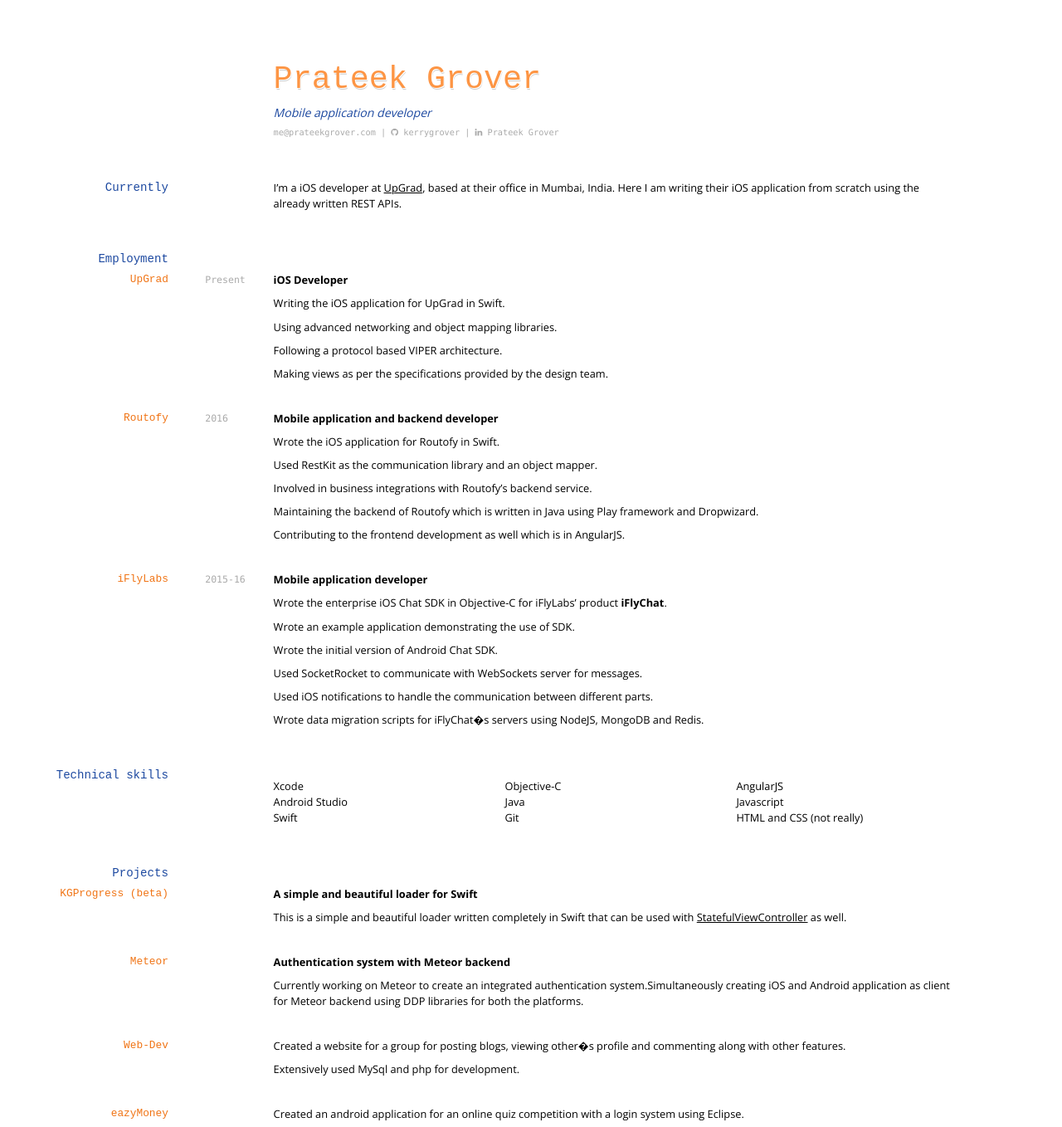
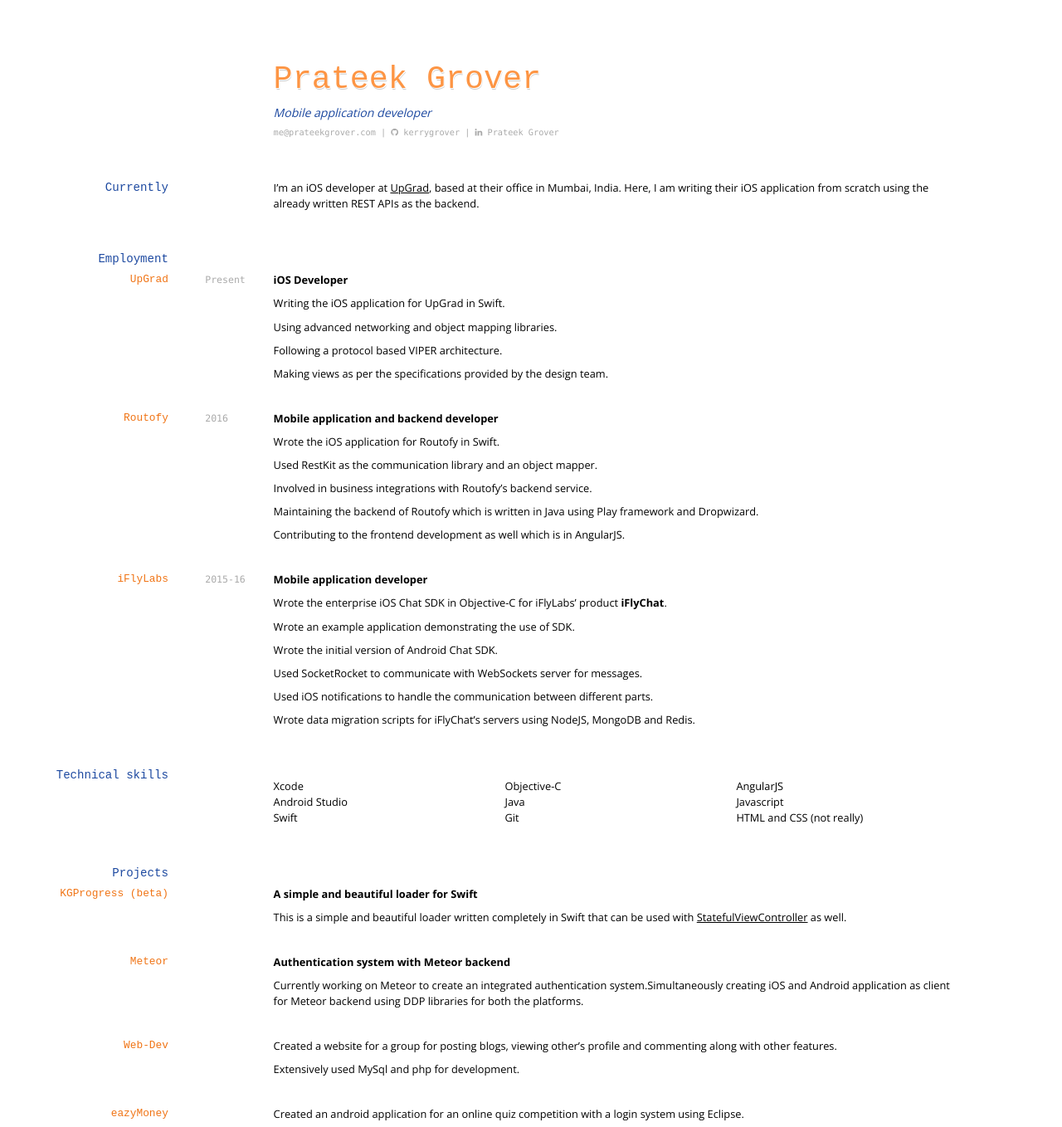
Before and after one commit to kerry/prateekgrover.com, a Jekyll site: the page built from resume/index.md, in a window 1280 px wide. Shown: the top 1358 px of the page at 83% size. Built offline with Jekyll 4.4.1, drawn with Linux system fonts in a browser that asks for light colours; nearby versions of some CDN libraries.

Commit message:
fixed unicode characters

```diff
--- a/resume/index.md
+++ b/resume/index.md
@@ -20,7 +20,7 @@ Mobile application developer
 
 ## Currently
 
-I'm a iOS developer at [UpGrad](https://www.upgrad.com/), based at their office in Mumbai, India. Here I am writing their iOS application from scratch using the already written REST APIs.
+I'm an iOS developer at [UpGrad](https://www.upgrad.com/), based at their office in Mumbai, India. Here, I am writing their iOS application from scratch using the already written REST APIs as the backend.
 
 ## Employment
 
@@ -67,7 +67,7 @@ Used SocketRocket to communicate with WebSockets server for messages.
 
 Used iOS notifications to handle the communication between different parts.
 
-Wrote data migration scripts for iFlyChat�s servers using NodeJS, MongoDB and Redis.
+Wrote data migration scripts for iFlyChat's servers using NodeJS, MongoDB and Redis.
 
 ## Technical skills
 
@@ -94,7 +94,7 @@ __Authentication system with Meteor backend__
 Currently working on Meteor to create an integrated authentication system.Simultaneously creating iOS and Android application as client for Meteor backend using DDP libraries for both the platforms.
 
 ### Web-Dev
-Created a website for a group for posting blogs, viewing other�s profile and commenting along with other features.
+Created a website for a group for posting blogs, viewing other's profile and commenting along with other features.
 
 Extensively used MySql and php for development.
 
```
Also changed, not shown: 2 other files.
